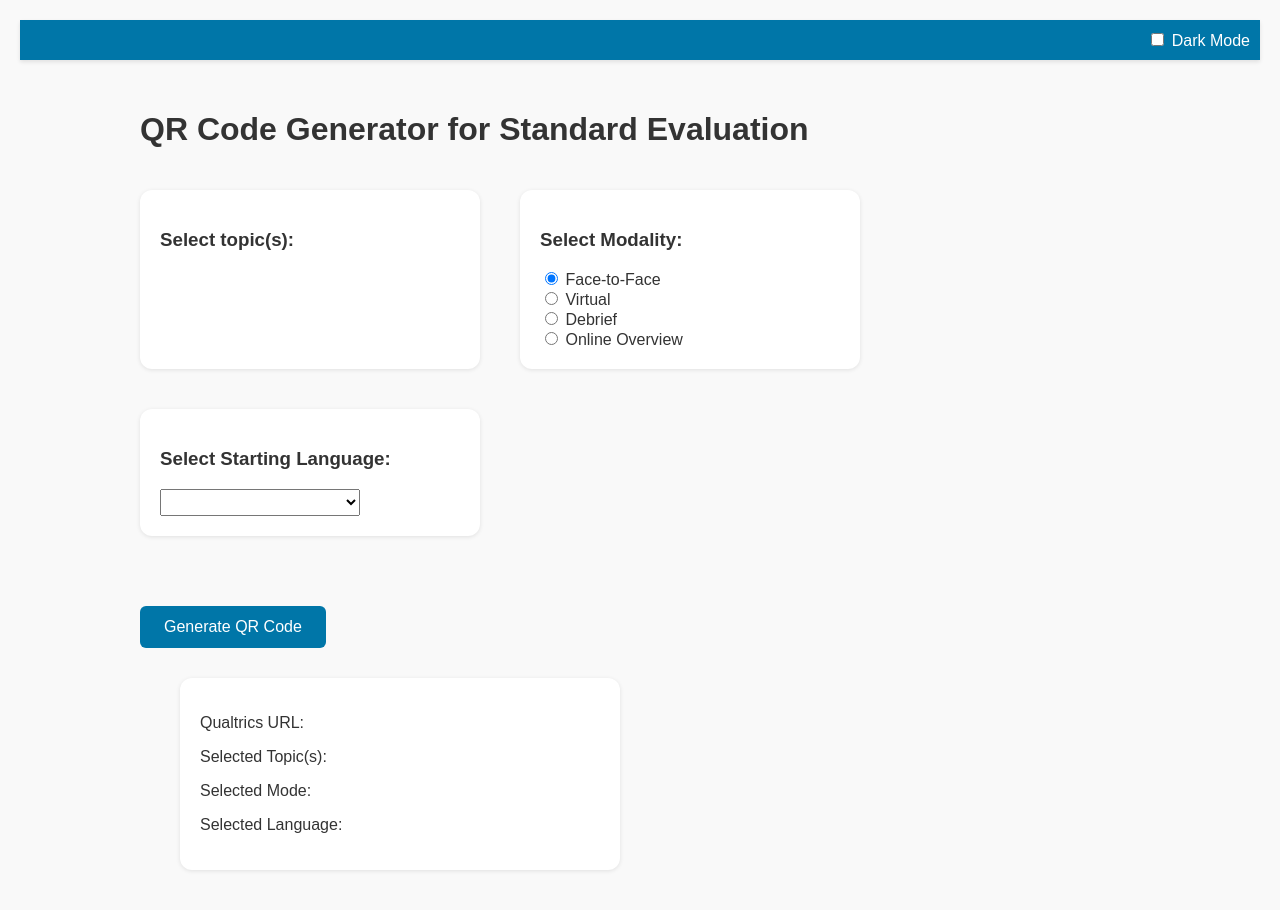
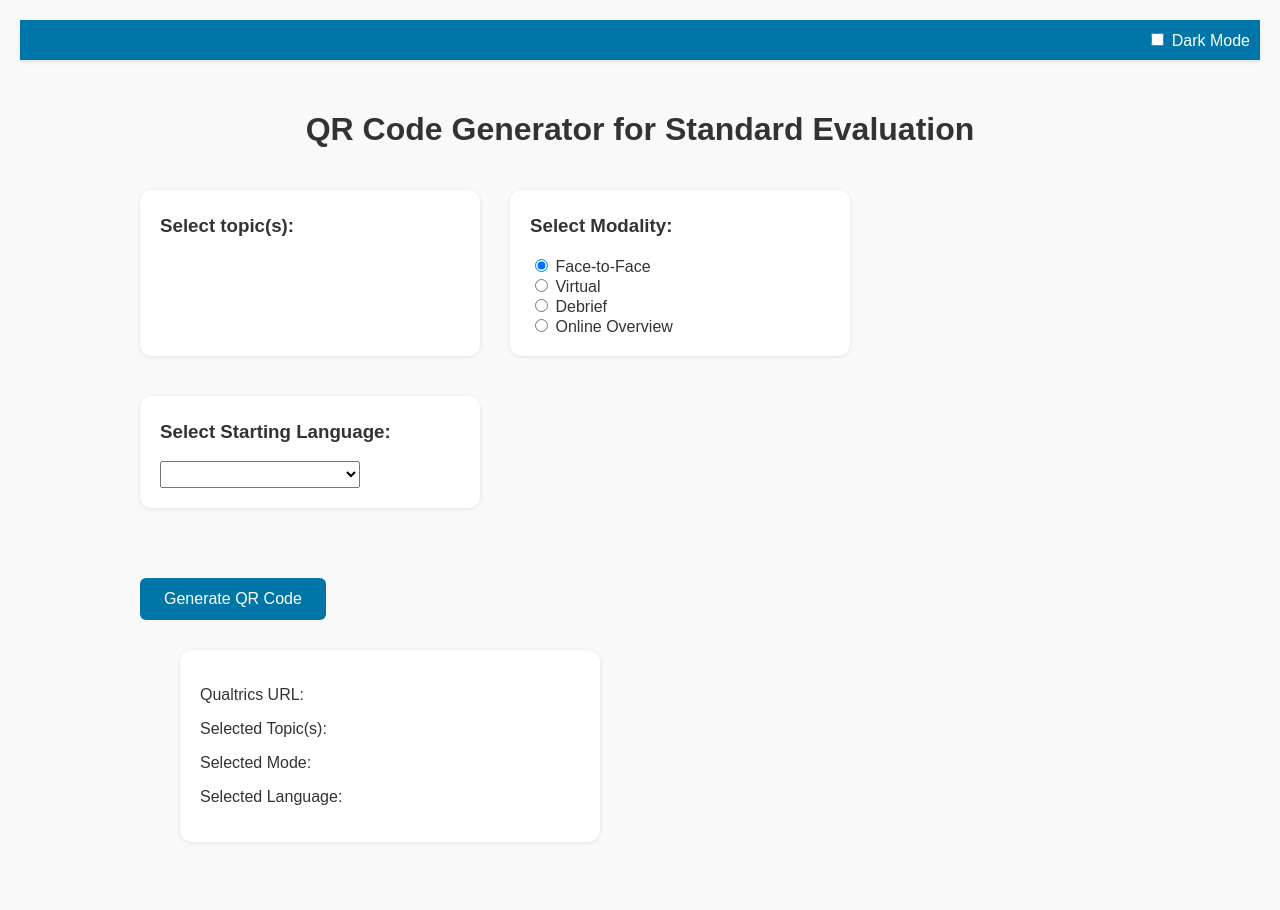
Before and after one commit to HartLeeAtBlanchard/hartleeatblanchard.github.io, a plain HTML site: page index.html in a window 1280 px wide. Drawn offline with nearby package versions, Linux system fonts and the light colour scheme; no server answers.

Commit message:
Add files via upload

```diff
--- a/index.html
+++ b/index.html
@@ -85,10 +85,13 @@
     h1 {
       text-align: center;
     }
+    h3 {
+      margin-top: 5px;
+    }
     .section {
       display: inline-block;
       vertical-align: top;
-      margin-right: 20px;
+      margin-right: 10px;
     }
     #result-container {
       margin-top: 30px;
@@ -105,7 +108,7 @@
       padding: 4px;
     }
     #qr-details {
-      max-width: 400px;
+      max-width: 380px;
       word-wrap: break-word;
     }
     #language-select option:disabled {
@@ -125,7 +128,7 @@
   <div style="display: flex; flex-wrap: wrap; gap: 20px; justify-content: flex-start; margin-bottom: 30px;">
 
 
-  <h1>QR Code Generator for Standard Evaluation</h1>
+  <h1 style="width:100%;">QR Code Generator for Standard Evaluation</h1>
 
   <div class="section" id="topics-section">
     <h3>Select topic(s):</h3>
```
